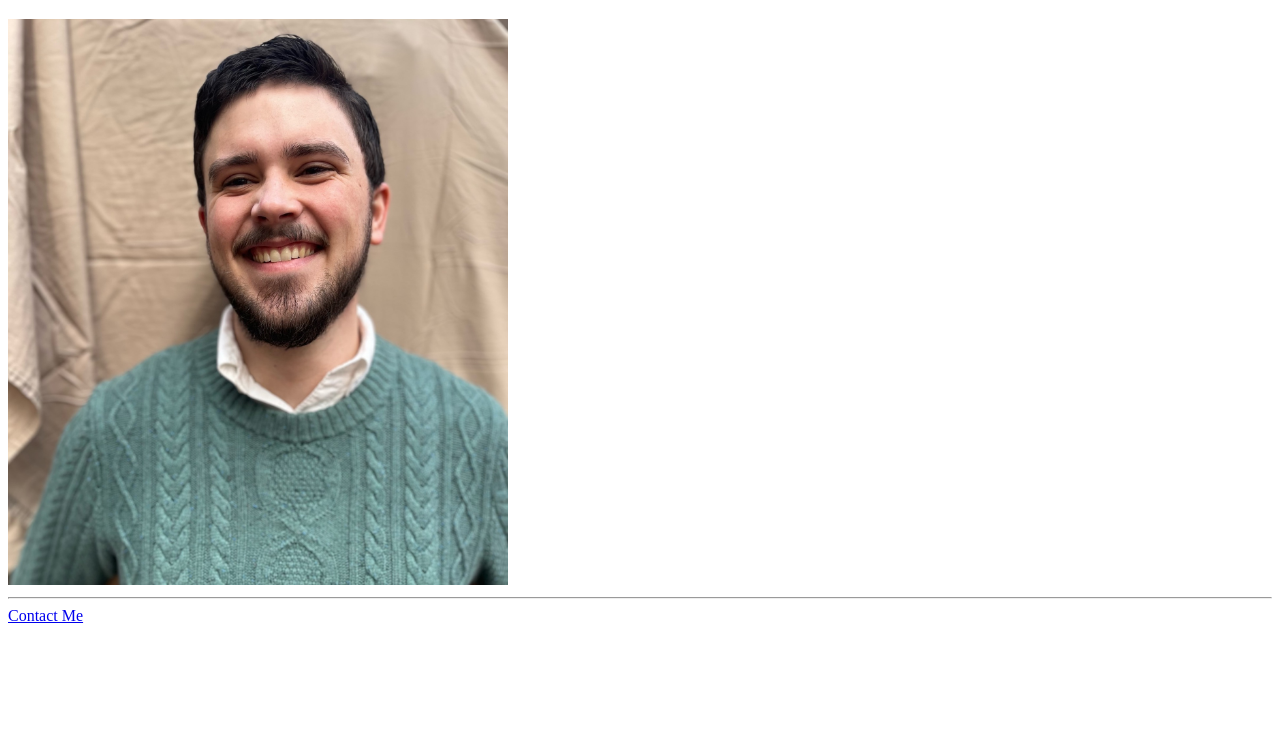
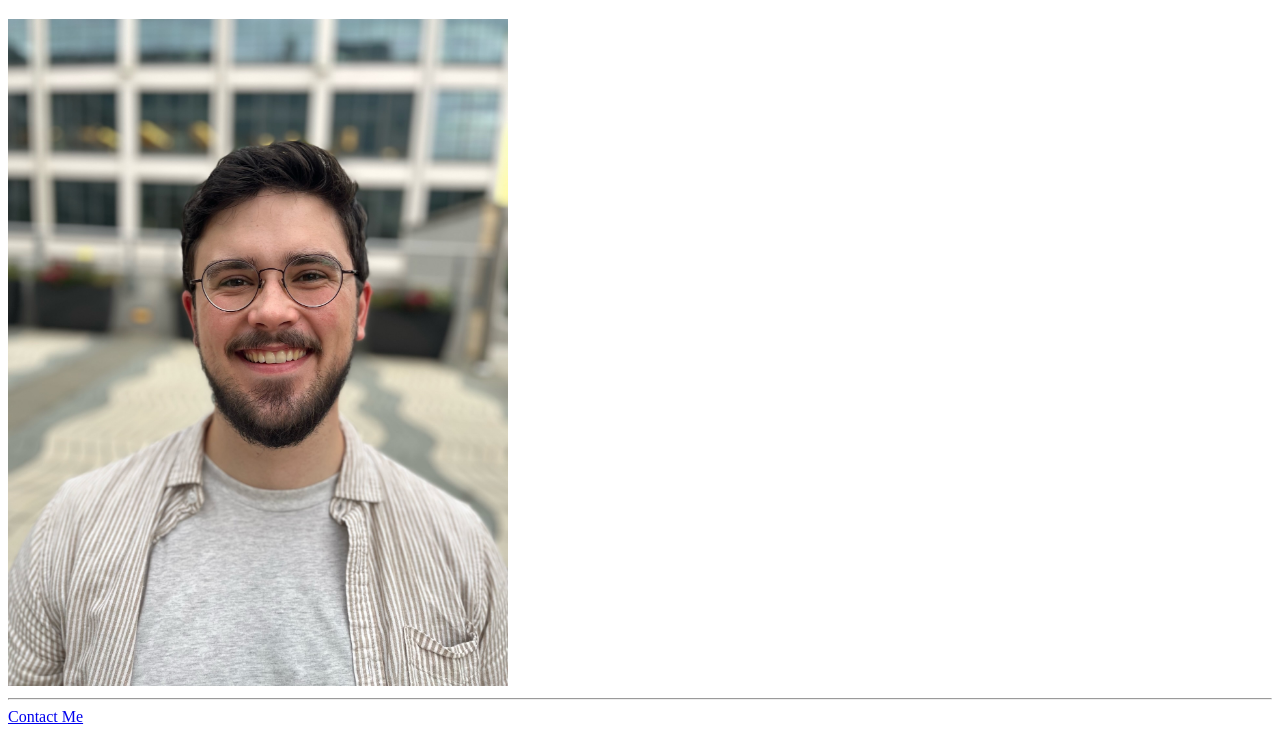
Before and after one commit to CozyFrog/garrett-sward-online, a plain HTML site: page index.html in a window 1280 px wide. Shown: the part 61-800 px from the top of the page. Drawn offline with Linux system fonts and the light colour scheme.

Commit message:
Update main image.

```diff
--- a/index.html
+++ b/index.html
@@ -9,7 +9,7 @@
         <h1>Welcome to My Website!</h1>
         <!-- Add an image of yourself that links to the about page -->
         <a href="./public/about.html">
-            <img src="./assets/images/GLS.JPG"
+            <img src="./assets/images/IMG_6080.JPG"
                 width=500
                 alt="Picture of Garrett Sward, the author of this webpage"
             />
```
